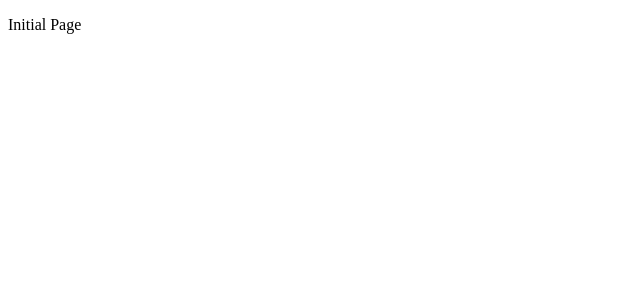
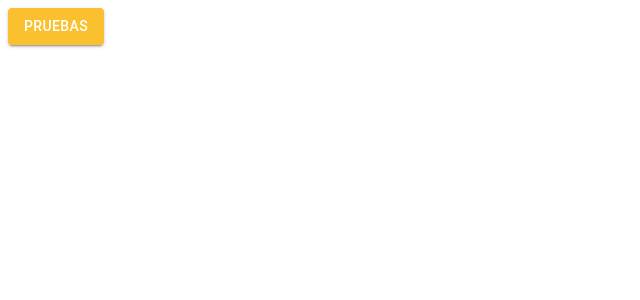
Before and after one commit to kerensp/react-mui-ts-app, a React (Create React App) app: page /initial-page in a window 1280 px wide. Shown: the top 300 px of the page, without its empty margins (0-640 px from the left). Built offline with nearby package versions, Linux system fonts and the light colour scheme.

Commit message:
Aditioning light theme

```diff
--- a/src/App.tsx
+++ b/src/App.tsx
@@ -2,11 +2,15 @@
 
 import { BrowserRouter } from "react-router-dom";
 import { AppRoutes } from "./routes";
+import { LightTheme } from "./shared/themes";
+import { ThemeProvider } from "@mui/material";
 
 export const App = () => {
   return (
-    <BrowserRouter>
-      <AppRoutes />
-    </BrowserRouter>
+    <ThemeProvider theme={LightTheme}>
+      <BrowserRouter>
+        <AppRoutes />
+      </BrowserRouter>
+    </ThemeProvider>
   );
 };
--- a/src/routes/index.tsx
+++ b/src/routes/index.tsx
@@ -1,10 +1,11 @@
+import { Button } from "@mui/material";
 import { Navigate, Route, Routes } from "react-router-dom";
 
 
 export const AppRoutes = () => {
     return (
         <Routes>
-            <Route path="/initial-page" element={<p>Initial Page</p>} />
+            <Route path="/initial-page" element={<Button variant="contained" color="primary">Pruebas</Button>} />
             <Route path="*" element={<Navigate to="/initial-page" />} />
         </Routes>
     );
@@ -12,6 +13,7 @@ export const AppRoutes = () => {
 
 /*
 La primera ruta, <Route path="/initial-page" element={<p>Initial Page</p>} />, establece una ruta para la página inicial de la aplicación. Cuando el usuario visita la URL "/initial-page", se renderiza un elemento de párrafo que dice "Initial Page". El elemento JSX <p> es el contenido que se muestra en la página.
+<Route path="/initial-page" element={<Button>Pruebas</Button>} /> boton que dice pruebas
 
 La segunda ruta, <Route path="*" element={<Navigate to="/initial-page" />} />, establece una ruta para todas las demás URL que no coincidan con la primera ruta definida. El path * coincidirá con cualquier URL que no haya sido definida en otras rutas.
 
--- /dev/null
+++ b/src/shared/themes/Light.ts
@@ -0,0 +1,24 @@
+import { createTheme } from "@mui/material";
+import { cyan, yellow } from "@mui/material/colors";
+
+
+export const LightTheme = createTheme ({
+  palette: {
+    primary:{
+      main: yellow[700],
+      light: yellow[800],
+      dark: yellow[500],
+      contrastText: "#ffffff",
+    },
+    secondary:{
+      main: cyan[500],
+      light: cyan[400] ,
+      dark: cyan[300],
+      contrastText: "#ffffff",
+    },
+    background: {
+      paper: "#ffffff",
+      default: "f7f6f3",
+    }
+  }
+});
--- a/src/shared/themes/index.ts
+++ b/src/shared/themes/index.ts
@@ -1 +1 @@
-export { };
+export * from "./Light";
```
